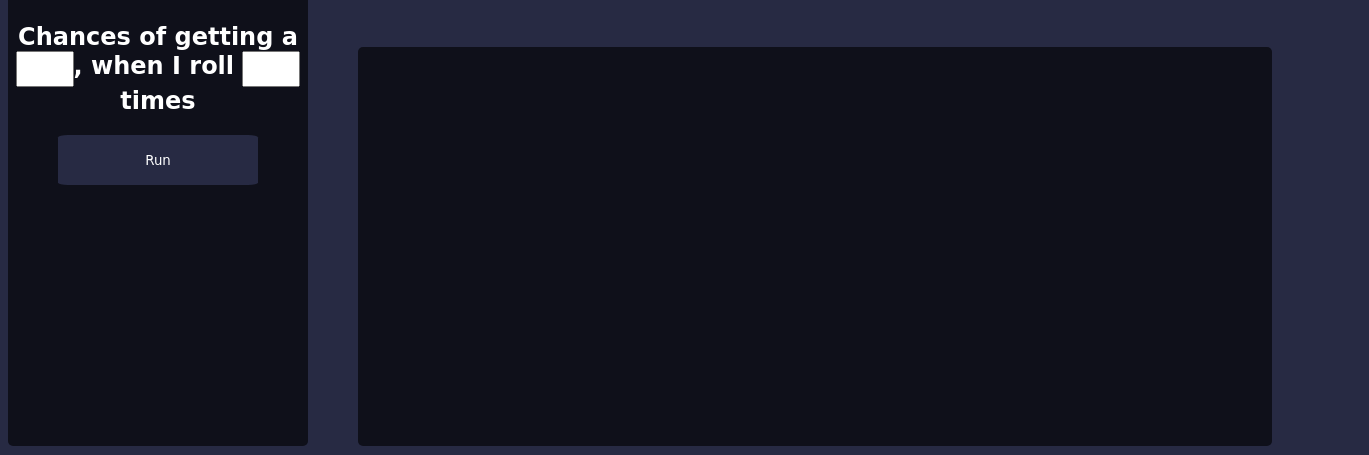
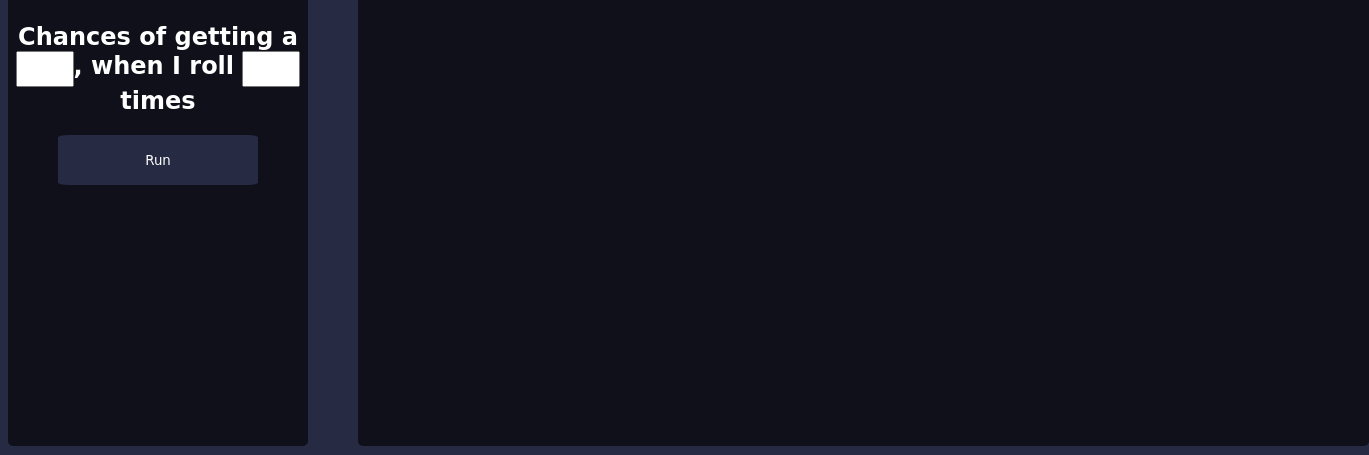
Before and after one commit to liamstupidgames/stupid-dice-probabilities, a plain HTML site: page index.html in a window 1280 px wide. Shown: the part 348-803 px from the top of the page, 1369 px wide, since content can reach past the window. Drawn offline with nearby package versions, Linux system fonts and the light colour scheme.

Commit message:
Bug (There is some bug with the charts)

```diff
--- a/index.html
+++ b/index.html
@@ -29,7 +29,7 @@
             </div>
 
             <div class="graph window sub-area" id="graphContainer">
-                <canvas id="myChart" style="width:100%;max-width:700px"></canvas>
+                <canvas id="myChart" ></canvas>
             </div>
 
         </div>
--- a/src/script.js
+++ b/src/script.js
@@ -72,10 +72,8 @@ function SimulateAllDices(numberDices, times) {
   let time = 0;
   let eachRunResults = [];
   while (time < times) {
-    alert(eachRunResults);
     $.merge(eachRunResults, throwDices(numberDices));
     // eachRunResults.push(...throwDices(numberDices));
-    alert(eachRunResults);
     time++;
   }
   return eachRunResults;
@@ -87,7 +85,6 @@ function simulate() {
   let dices = countDices();
   let result = SimulateAllDices(dices, toRoll);
   updateChart(result);
-  $("#graphContainer").prepend(`<h1 class="text"> ${result} </h1>`);
 }
 
 $("#add").click(addDice);
--- a/style/style.css
+++ b/style/style.css
@@ -115,3 +115,8 @@ img {
     display: flex;
     justify-content: center;
 }
+
+#myChart {
+    width:1200px !important;
+    height:500px !important;
+}
```
